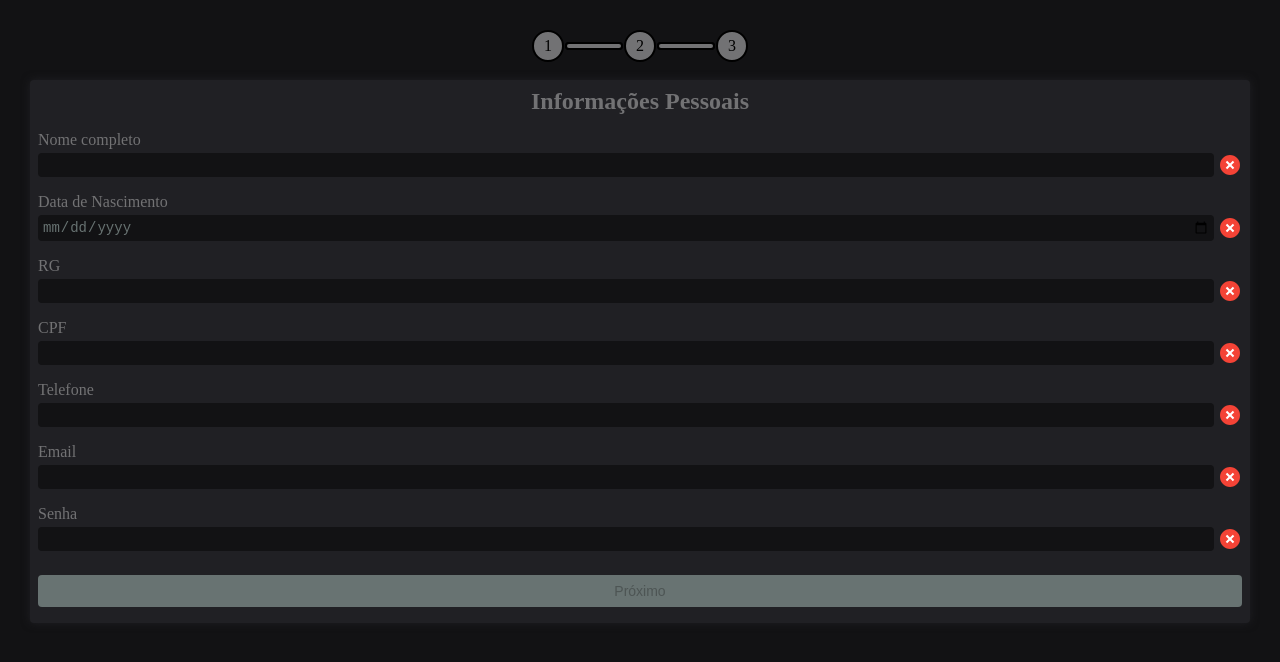
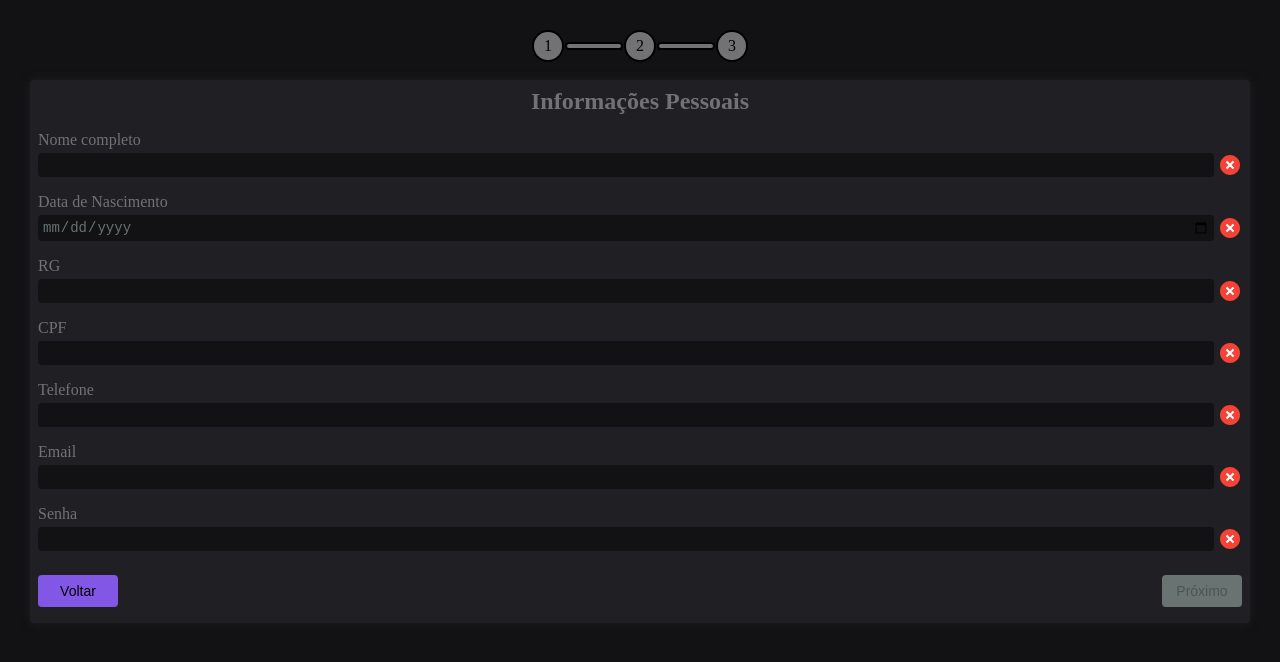
Before and after one commit to Lucas-Almeida-SD/Evolution_Community-Front_End, a React (Create React App) app: page /registration in a window 1280 px wide. Shown: the top 662 px of the page. Built offline with nearby package versions, Linux system fonts and the light colour scheme.

Commit message:
feat: adionado botão para retornar a area de login

```diff
--- a/src/components/PersonalInformationForm.tsx
+++ b/src/components/PersonalInformationForm.tsx
@@ -1,4 +1,5 @@
 import React, { Dispatch, SetStateAction } from 'react';
+import { useHistory } from 'react-router-dom';
 import {
   validateBirthDate,
   validateCPF,
@@ -20,8 +21,13 @@ type Props = {
 
 function PersonalInformationForm(props: Props) {
   const { setFinishedStep, createUser, setCreateUser } = props;
+  const history = useHistory();
 
-  const handleClick = () => {
+  const handleClickPreviousBtn = () => {
+    history.push('/');
+  };
+
+  const handleClickNextBtn = () => {
     setFinishedStep((currentValue) => currentValue + 1);
   };
 
@@ -113,7 +119,23 @@ function PersonalInformationForm(props: Props) {
         isValid={validatePassword(createUser)}
         onChange={handleChange}
       />
-      <button type="button" disabled={!fieldsIsValid()} onClick={handleClick}>Próximo</button>
+      <div className="change-step">
+        <button
+          type="button"
+          className="back"
+          onClick={handleClickPreviousBtn}
+        >
+          Voltar
+        </button>
+        <button
+          type="button"
+          className="next"
+          disabled={!fieldsIsValid()}
+          onClick={handleClickNextBtn}
+        >
+          Próximo
+        </button>
+      </div>
     </form>
   );
 }
```
